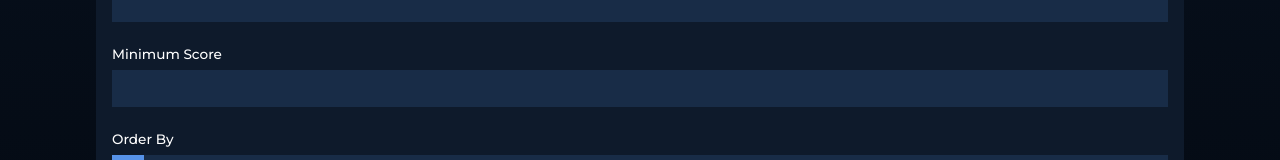
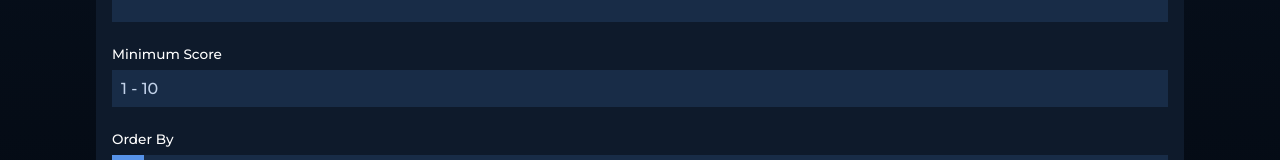
Before and after one commit to bojoluis21798/game_list, a React app: page / in a window 1280 px wide. Shown: the part 355-515 px from the top of the page. Built offline with nearby package versions, Linux system fonts and the light colour scheme.

Commit message:
Create dropdown slider

```diff
--- a/src/components/Filter/index.tsx
+++ b/src/components/Filter/index.tsx
@@ -2,6 +2,7 @@ import React from "react";
 
 import Select from "../Select";
 import ToggleArrow from "../ToggleArrow";
+import Slider from "../Slider";
 import { FilterType, OrderBy } from "../../types";
 import { Wrapper } from "./styles";
 
@@ -37,16 +38,13 @@ export default function Filter({
 
         <div className="input-group input-group__score">
           <label htmlFor="minimum_score">Minimum Score</label>
-          <input
-            type="text"
-            name="minimum_score"
-            onChange={(e) =>
+          <Slider
+            min={1}
+            max={10}
+            onFinalChange={([min, max]) =>
               onChange({
                 ...filter,
-                score: {
-                  min: parseInt(e.target.value),
-                  max: parseInt(e.target.value),
-                },
+                score: { min, max },
               })
             }
           />
--- /dev/null
+++ b/src/components/Slider/Range/index.tsx
@@ -0,0 +1,72 @@
+import React, { useEffect } from "react";
+import { Transition } from "react-transition-group";
+import { Range as InputRange } from "react-range";
+
+import { RangeTrack, RangeThumb } from "./styles";
+
+type RangeProps = {
+  show: boolean;
+  wrapperRef?: React.MutableRefObject<HTMLDivElement>;
+  min: number;
+  max: number;
+  values: [number, number];
+  onChange: (values: [number, number]) => void;
+  onFinalChange: (values: [number, number]) => void;
+  onBlur?: () => void;
+};
+export default function Range({
+  show,
+  min,
+  max,
+  values,
+  onChange,
+  onFinalChange,
+  onBlur,
+  wrapperRef,
+}: RangeProps): JSX.Element {
+  useEffect(() => {
+    if (wrapperRef && onBlur) {
+      const handleOutsideClick = (e: MouseEvent) => {
+        if (!wrapperRef.current.contains(e.target as Node)) {
+          onBlur();
+        }
+      };
+      window.addEventListener("click", handleOutsideClick);
+
+      return () => {
+        window.removeEventListener("click", handleOutsideClick);
+      };
+    }
+  }, [onBlur, wrapperRef]);
+
+  return (
+    <Transition
+      in={show}
+      unmountOnExit
+      timeout={300}
+      addEndListener={() => null}
+    >
+      {(state) => (
+        <InputRange
+          allowOverlap={false}
+          step={1}
+          min={min}
+          max={max}
+          values={values}
+          onChange={onChange}
+          onFinalChange={onFinalChange}
+          renderTrack={({ props, children }) => (
+            <RangeTrack transitionState={state}>
+              <div className="range-container">
+                <div className="line" {...props}>
+                  {children}
+                </div>
+              </div>
+            </RangeTrack>
+          )}
+          renderThumb={({ props }) => <RangeThumb {...props}></RangeThumb>}
+        />
+      )}
+    </Transition>
+  );
+}
--- /dev/null
+++ b/src/components/Slider/Range/styles.ts
@@ -0,0 +1,48 @@
+import styled from "styled-components";
+import { TransitionStatus } from "react-transition-group";
+
+type RangeTrackProps = {
+  transitionState: TransitionStatus;
+};
+
+export const RangeTrack = styled.div<RangeTrackProps>`
+  position: absolute;
+  width: 100%;
+  height: 100%;
+  overflow: hidden;
+
+  .range-container {
+    padding: 1rem;
+    height: 100%;
+    background-color: ${({ theme }) => theme.inputTransparent};
+
+    transition: 0.3s ease transform;
+
+    transform: translateY(-100%);
+
+    ${({ transitionState }) => {
+      switch (transitionState) {
+        case "entered":
+          return `
+          transform: translateY(0%);
+        `;
+        case "exiting":
+          return `
+          transform: translateY(-100%);
+        `;
+      }
+    }};
+  }
+
+  .line {
+    background-color: ${({ theme }) => theme.textColor};
+    height: 1px;
+  }
+`;
+
+export const RangeThumb = styled.div`
+  width: 1rem;
+  height: 1rem;
+  border-radius: 1rem;
+  background-color: ${({ theme }) => theme.textColor};
+`;
--- /dev/null
+++ b/src/components/Slider/index.tsx
@@ -0,0 +1,42 @@
+import React, { useState, useRef } from "react";
+import { Transition } from "react-transition-group";
+
+import Range from "./Range";
+import { Wrapper, RangeDisplay } from "./styles";
+
+type SliderProps = {
+  min: number;
+  max: number;
+  onFinalChange: (values: [number, number]) => void;
+};
+
+export default function Slider({
+  min,
+  max,
+  onFinalChange,
+}: SliderProps): JSX.Element {
+  const sliderWrapperRef = useRef<HTMLDivElement>();
+  const [show, setShow] = useState<boolean>(false);
+  const [values, setValues] = useState<[number, number]>([min, max]);
+
+  const [scoreMin, scoreMax] = values;
+
+  return (
+    <Wrapper ref={sliderWrapperRef}>
+      <RangeDisplay onClick={() => setShow((show) => !show)}>
+        {scoreMin} - {scoreMax}
+      </RangeDisplay>
+
+      <Range
+        show={show}
+        wrapperRef={sliderWrapperRef}
+        min={min}
+        max={max}
+        values={values}
+        onChange={([min, max]) => setValues([min, max])}
+        onFinalChange={onFinalChange}
+        onBlur={() => setShow(false)}
+      />
+    </Wrapper>
+  );
+}
--- /dev/null
+++ b/src/components/Slider/styles.ts
@@ -0,0 +1,13 @@
+import styled from "styled-components";
+
+export const Wrapper = styled.div`
+  position: relative;
+`;
+
+export const RangeDisplay = styled.button`
+  background-color: ${({ theme }) => theme.inputColor};
+  color: ${({ theme }) => theme.textColor};
+  width: 100%;
+  padding: 0.5rem;
+  text-align: left;
+`;
```
